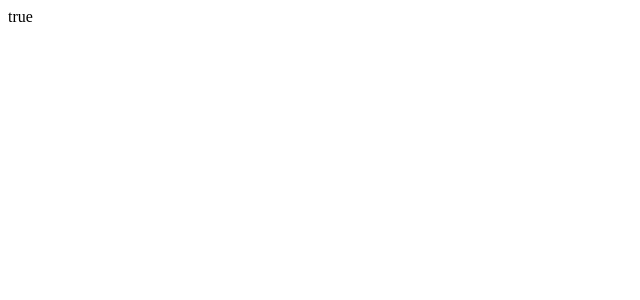
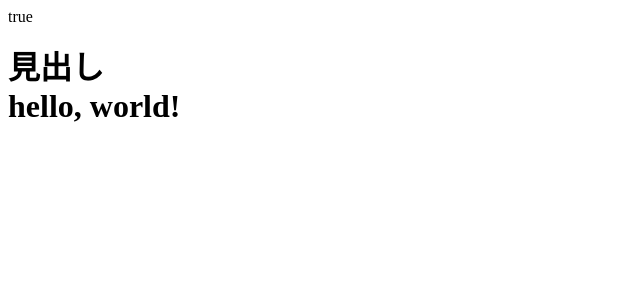
Before and after one commit to shou1027/tsStudy, a React app in the folder react-app/: page / in a window 1280 px wide. Shown: the top 300 px of the page, without its empty margins (0-640 px from the left). Built offline with nearby package versions, Linux system fonts and the light colour scheme.

Commit message:
Headingコンポーネント実装

```diff
--- a/react-app/src/App.tsx
+++ b/react-app/src/App.tsx
@@ -1,7 +1,14 @@
 import { Text } from "./libs/Text"
+import { Heading } from './libs/Heading';
 
 export const App = () => {
     return (
-        <Text text="true" />
+        <>
+            <Text text="true" />
+            <Heading tag="h1">見出し</Heading>
+            <Heading tag="h1">
+                <span>hello, world!</span>
+            </Heading>
+        </>
     )
 }
--- /dev/null
+++ b/react-app/src/libs/Heading.tsx
@@ -0,0 +1,24 @@
+import { ReactNode, VFC } from "react"
+import styled from "styled-components"
+
+type HeadingType = 'h1' | 'h2' | 'h3' | 'h4' | 'h5' | 'h6'
+
+type Props = {
+    children: ReactNode
+    tag: HeadingType
+}
+
+export const Heading: VFC<Props> = ({
+    children,
+    tag,
+}) => {
+    return (
+        <Wrapper as={tag}>
+            {children}
+        </Wrapper>
+    )
+}
+
+const Wrapper = styled.h1`
+    margin: 0;
+`
```
